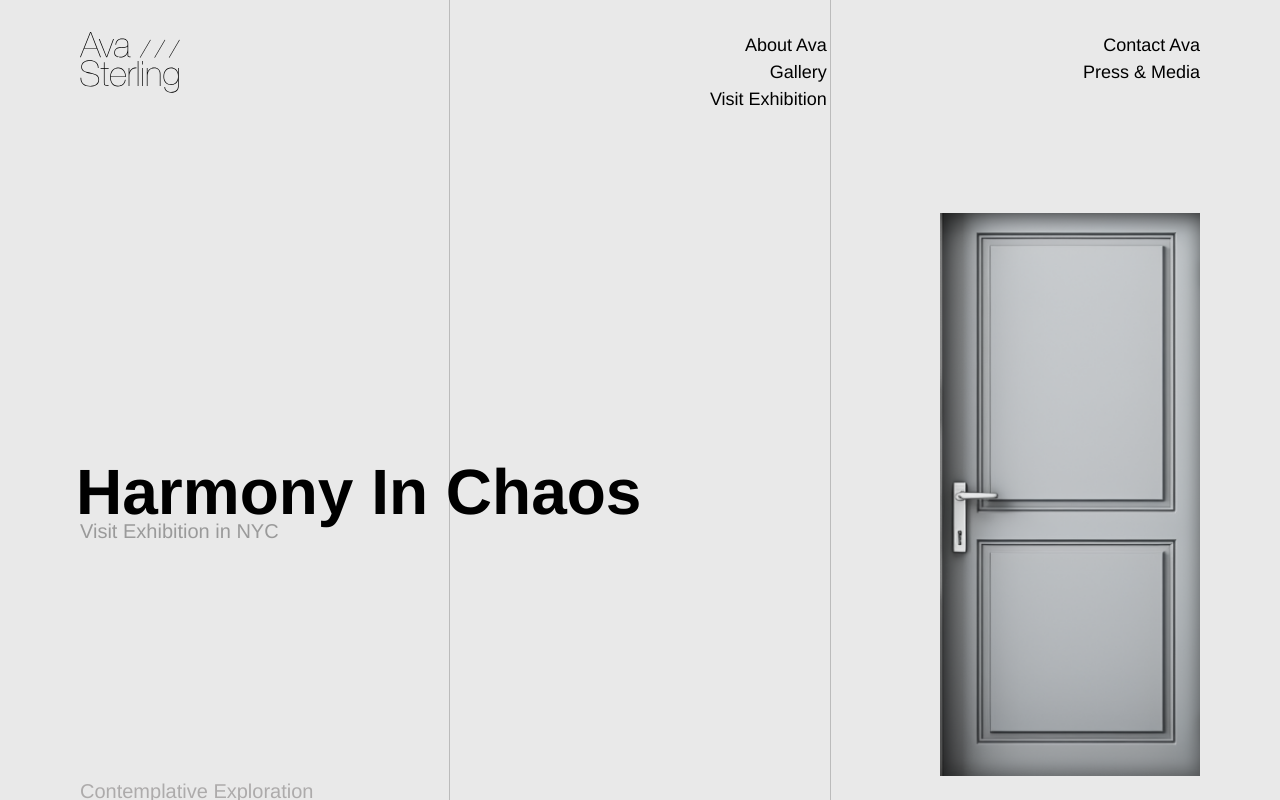
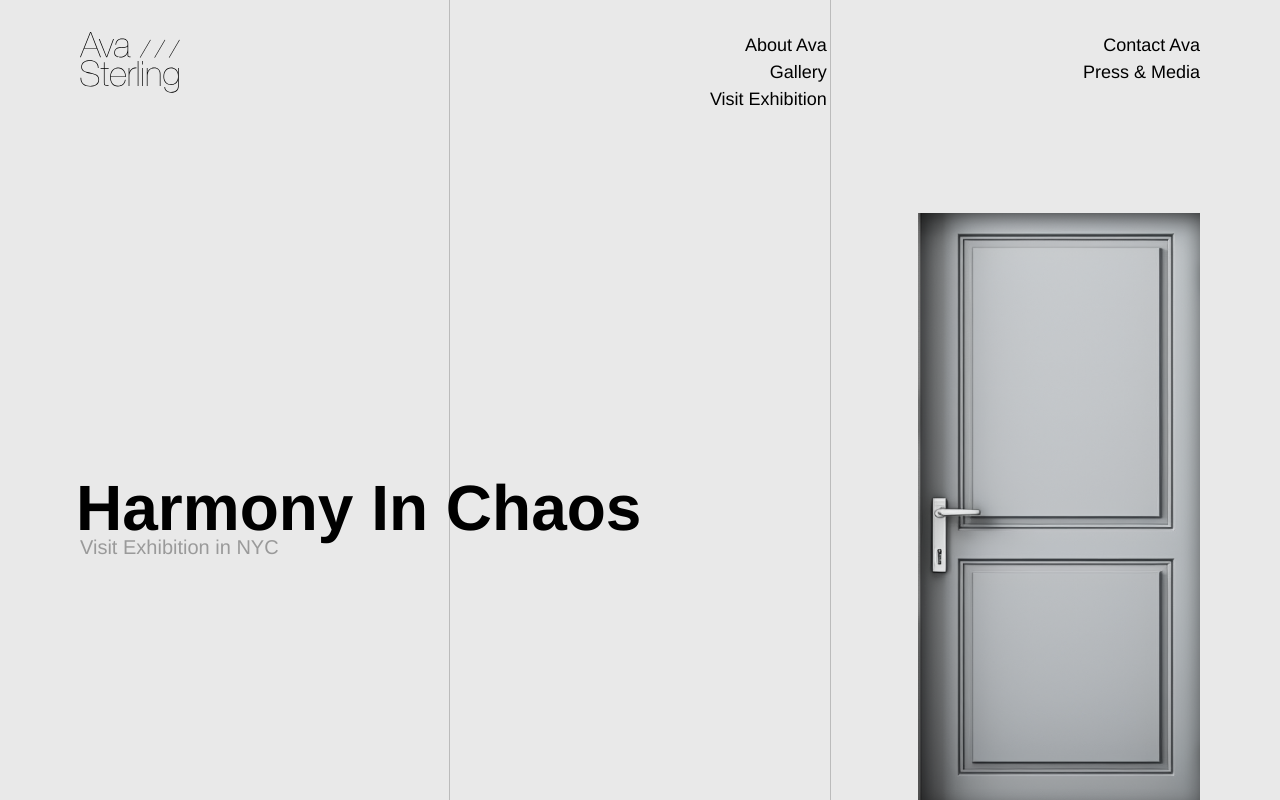
Before and after one commit to adtimokhin/harmony_in_chaos_website, a Next.js app: page / in a window 1280 px wide. Shown: the top 800 px of the page. Built offline with nearby package versions, Linux system fonts and the light colour scheme; a web font is replaced by a local one.

Commit message:
Changed how the sections with doors are rendered to show these images. Now they fit within their respective columns

```diff
--- a/app/page.js
+++ b/app/page.js
@@ -7,12 +7,16 @@ export default function Home() {
     <div className="min-h-screen">
 
       {/* Hero Section */}
-      <section className="w-full h-fit flex flex-row justify-between mt-[12.5vh]">
-      <div className="self-center items-center tablet:-space-y-4 laptop:-space-y-6">
+      <section className="w-full h-fit mt-[12.5vh] grid grid-cols-3">
+      <div className="self-center items-center tablet:-space-y-4 laptop:-space-y-6 col-span-2">
         <h1 className="hero-title-text -translate-x-[4px]">Harmony In Chaos</h1>
         <h2 className="hero-subtitle-text">Visit Exhibition in NYC</h2>
       </div>
-        <Image src="/door.png" alt="door" className="shadow-inner" draggable={false} width={260} height={596} priority />
+
+      <div className="col-span-1 col-start-3 items-end flex justify-end pl-2 h-fit">
+        <img src="/door.png" alt="door" className="aspect-[9/19] max-h-[596px]"draggable={false} />
+      </div>
+
       </section>
       <SideText title={"Contemplative Exploration"}
        body={"As the exhibition unfolds, it beckons the audience to traverse the contours of paradox, finding solace in turbulence and embracing the silent dialogues within the chaos that whisper tales of an unseen, yet palpable, harmony."}
@@ -85,9 +89,11 @@ export default function Home() {
        </section>
 
        {/* Buy Tickets Section */}
-       <section className="w-full h-fit flex flex-row justify-between mt-[50vh]">
-       <Image src="/door.png" alt="door" className="shadow-inner" draggable={false} width={260} height={596} />
-       <div className="self-center items-center">
+       <section className="w-full h-fit grid grid-cols-3 mt-[50vh]">
+       <div className="col-span-1 items-end flex justify-start pr-2 h-fit">
+        <img src="/door.png" alt="door" className="aspect-[9/19] max-h-[596px]"draggable={false} />
+        </div>
+       <div className="self-center items-center col-span-1 col-start-3 pl-2">
        <InTextButton mainText={"Visit Exhibition"} subText={"Book Tickets"} link={"https://adtimokhin.me/"}/>
       </div>
       </section>
```
